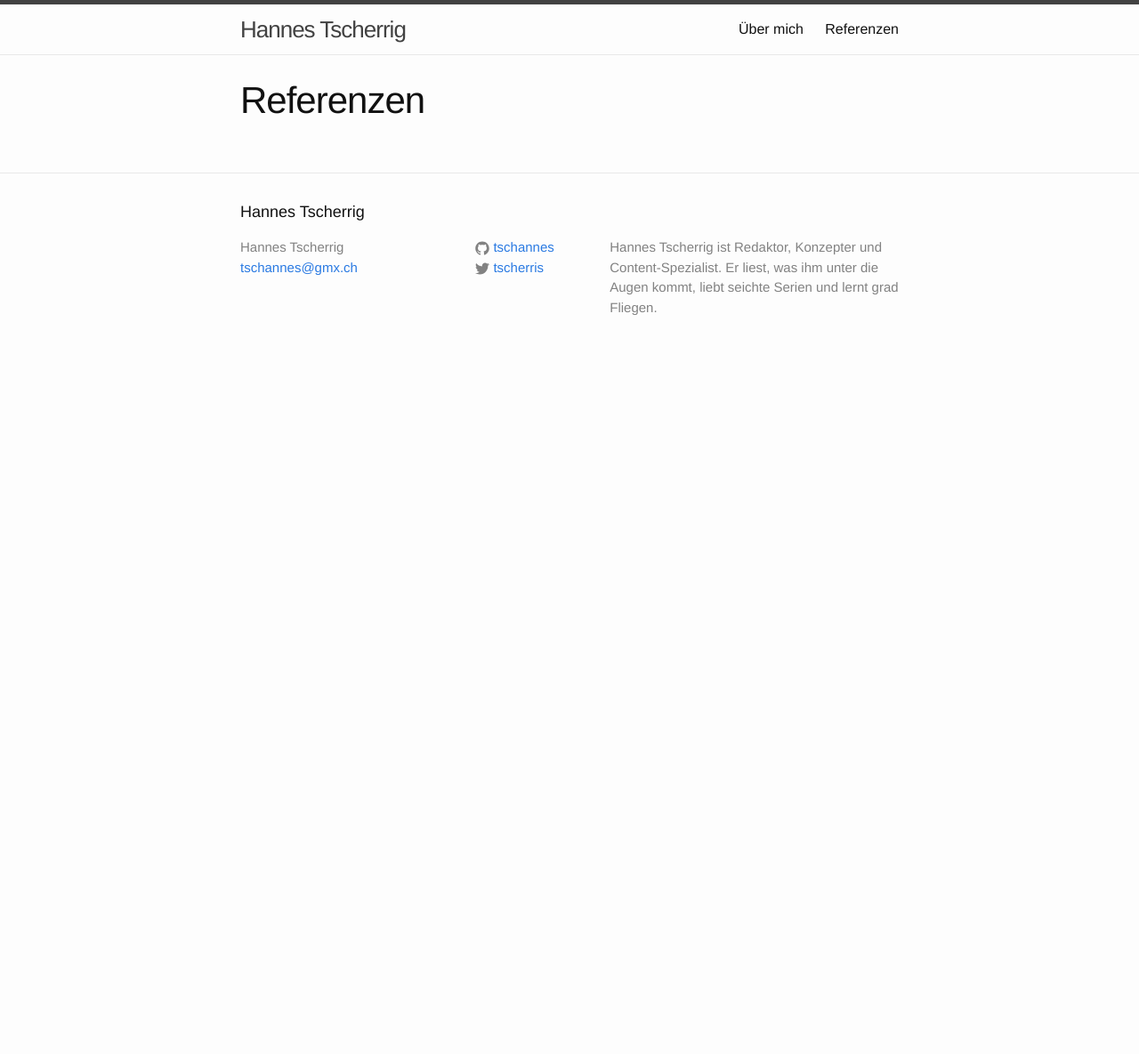
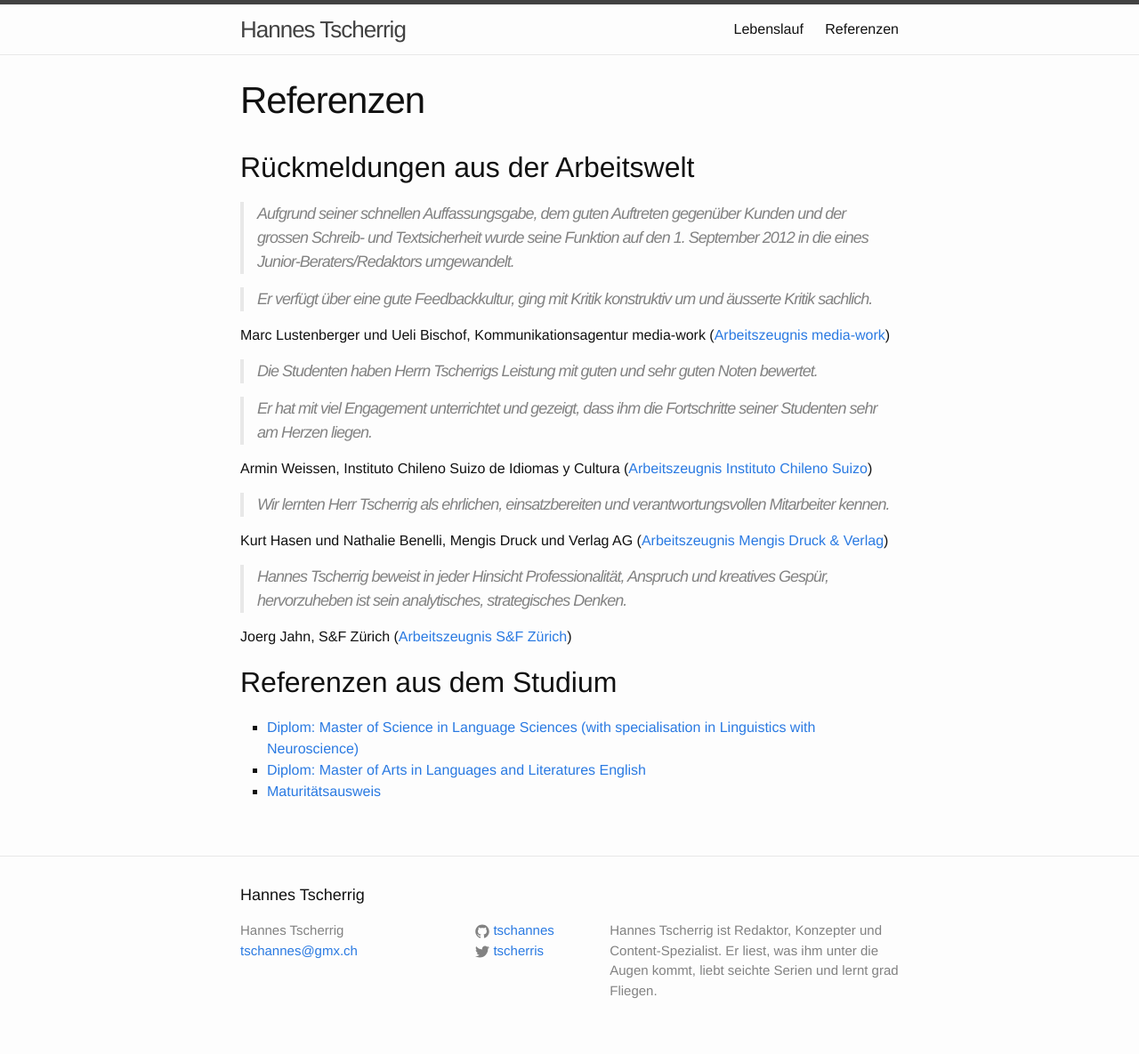
Before and after one commit to tschannes/tschannes.github.com, a Jekyll site: the page built from referenzen.md, in a window 1280 px wide. Shown: the whole page at 89% size. Built offline with Jekyll 4.4.1, drawn with Linux system fonts in a browser that asks for light colours; before the commit the page ends 900 px from its top, so only the background shows below that.

Commit message:
Referenzen hinzugefügt.

```diff
--- /dev/null
+++ b/_sass/_custom.scss
@@ -0,0 +1,3 @@
+ul{
+	list-style-type: square;
+}
--- a/about.md
+++ b/about.md
@@ -1,7 +1,7 @@
 ---
 layout: page
-title: Über mich
-permalink: /ueber-mich/
+title: Lebenslauf
+permalink: /lebenslauf/
 excerpt: "Berufserfahrung, Ausbildung, Sprachen und Kompetenzen: Lesen Sie den Lebenslauf von Hannes Tscherrig."
 ---
 
--- a/css/main.scss
+++ b/css/main.scss
@@ -45,5 +45,6 @@ $on-laptop:        800px;
 @import
         "base",
         "layout",
-        "syntax-highlighting"
+        "syntax-highlighting",
+        "custom"
 ;
--- a/referenzen.md
+++ b/referenzen.md
@@ -4,3 +4,31 @@ title: Referenzen
 permalink: /referenzen/
 excerpt: "Wie ist es, mit Hannes Tscherrig zusammenzuarbeiten? Ehemalige Arbeitskollegen und Vorgesetzte geben Antwort."
 ---
+
+##Rückmeldungen aus der Arbeitswelt
+
+> Aufgrund seiner schnellen Auffassungsgabe, dem guten Auftreten gegenüber Kunden und der grossen Schreib- und Textsicherheit wurde seine Funktion auf den 1. September 2012 in die eines Junior-Beraters/Redaktors umgewandelt.
+
+> Er verfügt über eine gute Feedbackkultur, ging mit Kritik konstruktiv um und äusserte Kritik sachlich.
+
+Marc Lustenberger und Ueli Bischof, Kommunikationsagentur media-work ([Arbeitszeugnis media-work](/references/media-work.pdf))
+
+>Die Studenten haben Herrn Tscherrigs Leistung mit guten und sehr guten Noten bewertet.
+
+> Er hat mit viel Engagement unterrichtet und gezeigt, dass ihm die Fortschritte seiner Studenten sehr am Herzen liegen.
+
+Armin Weissen, Instituto Chileno Suizo de Idiomas y Cultura ([Arbeitszeugnis Instituto Chileno Suizo](references/santiago.jpg))
+
+> Wir lernten Herr Tscherrig als ehrlichen, einsatzbereiten und verantwortungsvollen Mitarbeiter kennen.
+
+Kurt Hasen und Nathalie Benelli, Mengis Druck und Verlag AG ([Arbeitszeugnis Mengis Druck & Verlag](/references/wb_visp.jpg))
+
+> Hannes Tscherrig beweist in jeder Hinsicht Professionalität, Anspruch und kreatives Gespür, hervorzuheben ist sein analytisches, strategisches Denken.
+
+Joerg Jahn, S&F Zürich ([Arbeitszeugnis S&F Zürich](/references/sf_zuerich.jpg))
+
+##Referenzen aus dem Studium
+
+- [Diplom: Master of Science in Language Sciences (with specialisation in Linguistics with Neuroscience)](/references/msc_ucl.jpg)
+- [Diplom: Master of Arts in Languages and Literatures English](/referencesma_unifr.jpg)
+- [Maturitätsausweis](/references/matura_brig.jpg)
```
Also changed, not shown: 1 other file.
